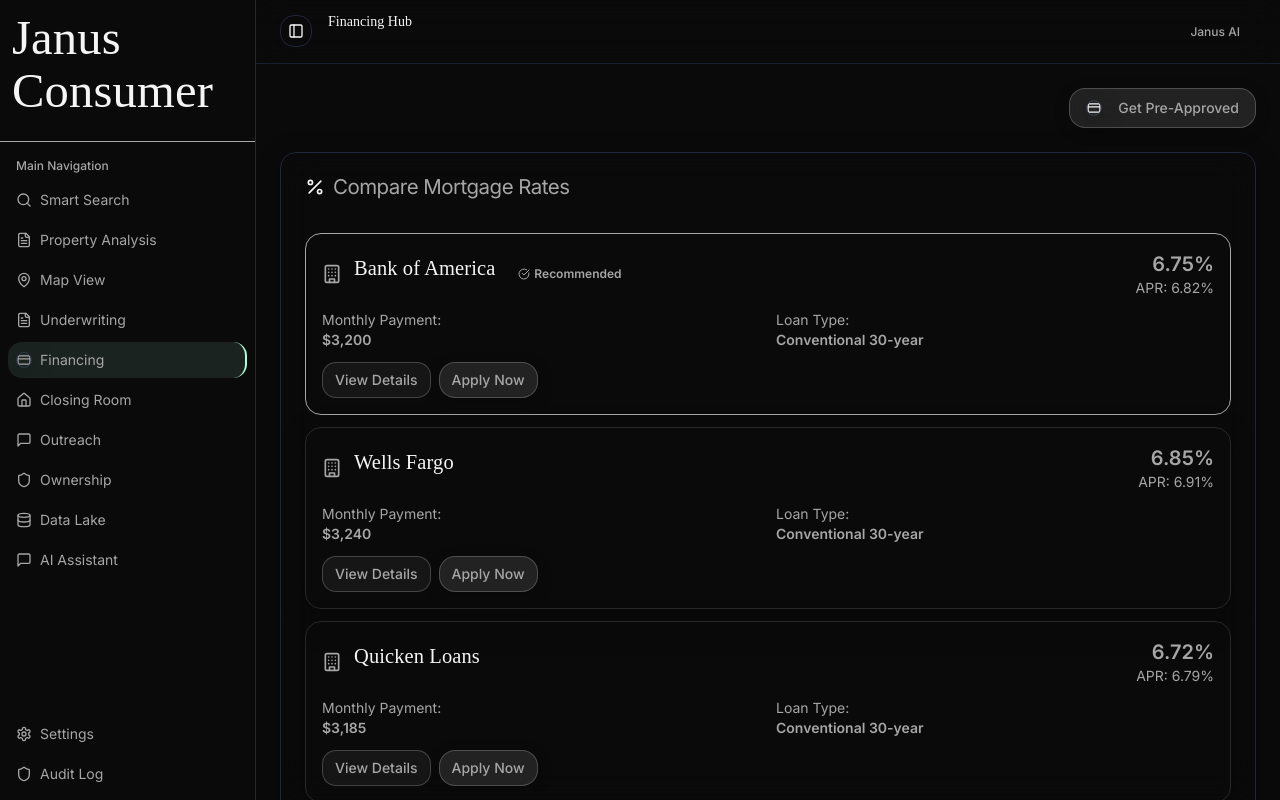
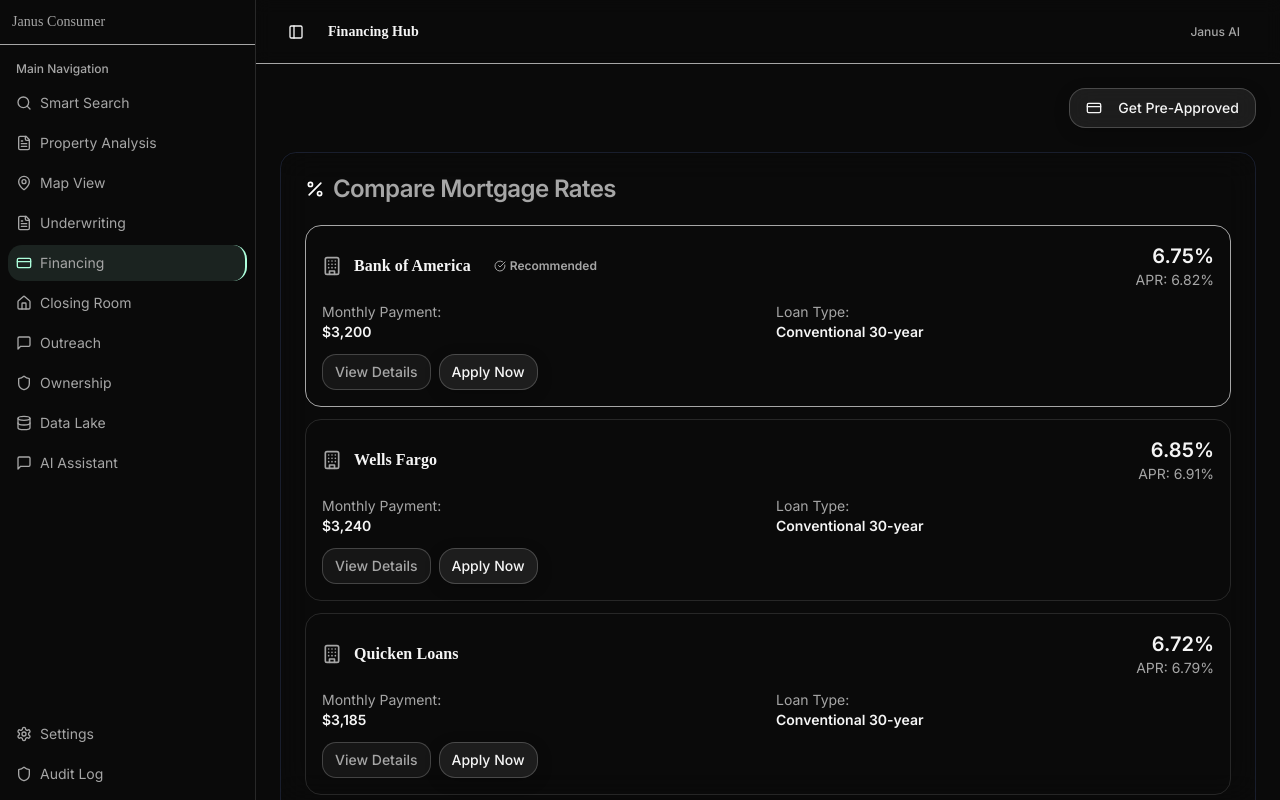
Before and after one commit to maxrroever-svg/janus-prop-ai, a React (Vite) app: page /consumer/financing in a window 1280 px wide. Built offline with nearby package versions, Linux system fonts and the light colour scheme; a web font is replaced by a local one.

Commit message:
Fix navigation inconsistencies

```diff
--- a/src/pages/consumer/Financing.tsx
+++ b/src/pages/consumer/Financing.tsx
@@ -6,14 +6,12 @@ import { FinancingHub } from "@/components/consumer/FinancingHub";
 const ConsumerFinancing = () => {
   return (
     <SidebarProvider>
-      <div className="janus janus-dashboard min-h-screen w-full flex overflow-hidden">
-        <ConsumerSidebar />
-        <div className="flex-1 flex flex-col min-w-0 relative">
-          <ConsumerHeader title="Financing Hub" />
-          <main className="flex-1 overflow-y-auto p-6">
-            <FinancingHub />
-          </main>
-        </div>
+      <ConsumerSidebar />
+      <div className="flex-1 flex flex-col min-h-screen">
+        <ConsumerHeader title="Financing Hub" />
+        <main className="flex-1 overflow-y-auto p-6">
+          <FinancingHub />
+        </main>
       </div>
     </SidebarProvider>
   );
```
